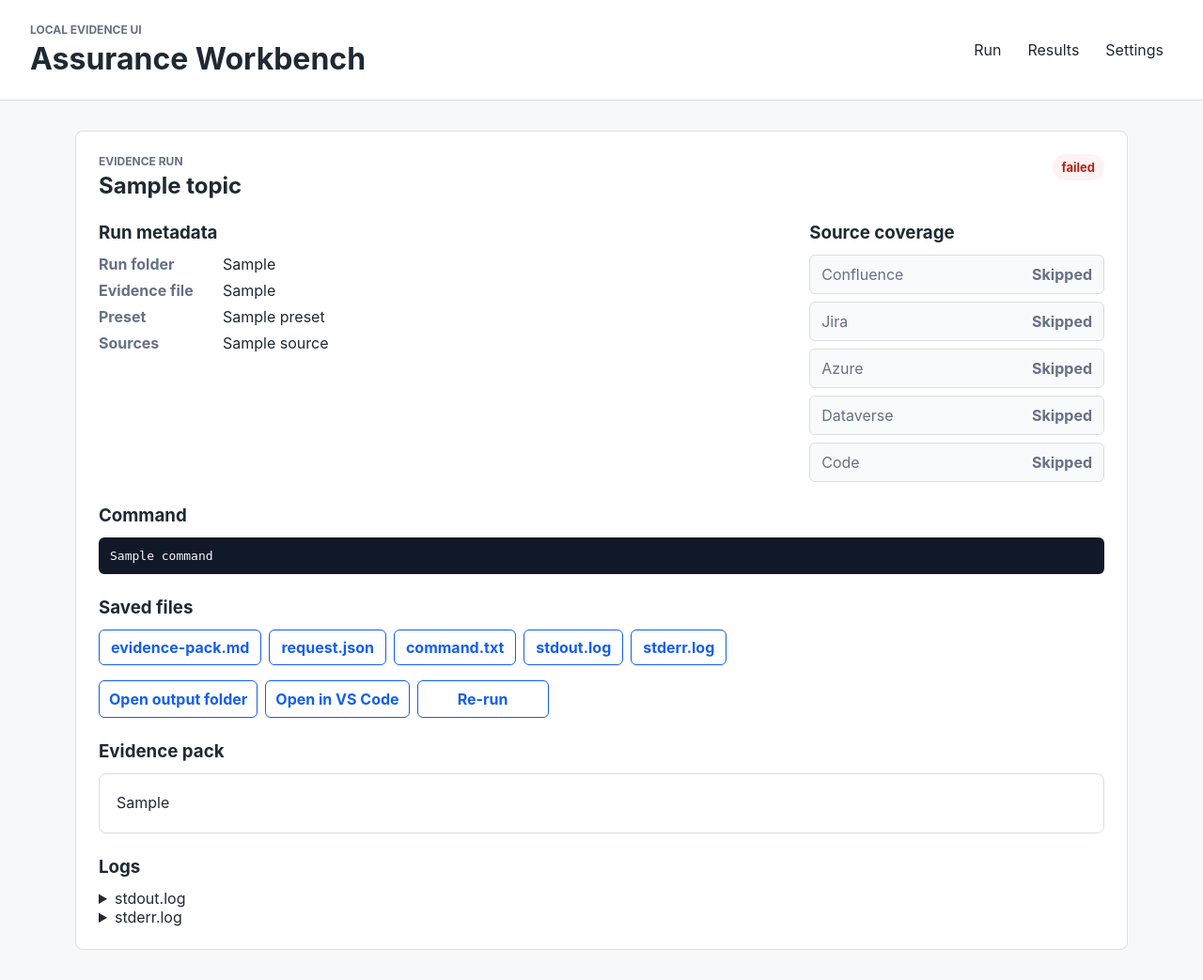
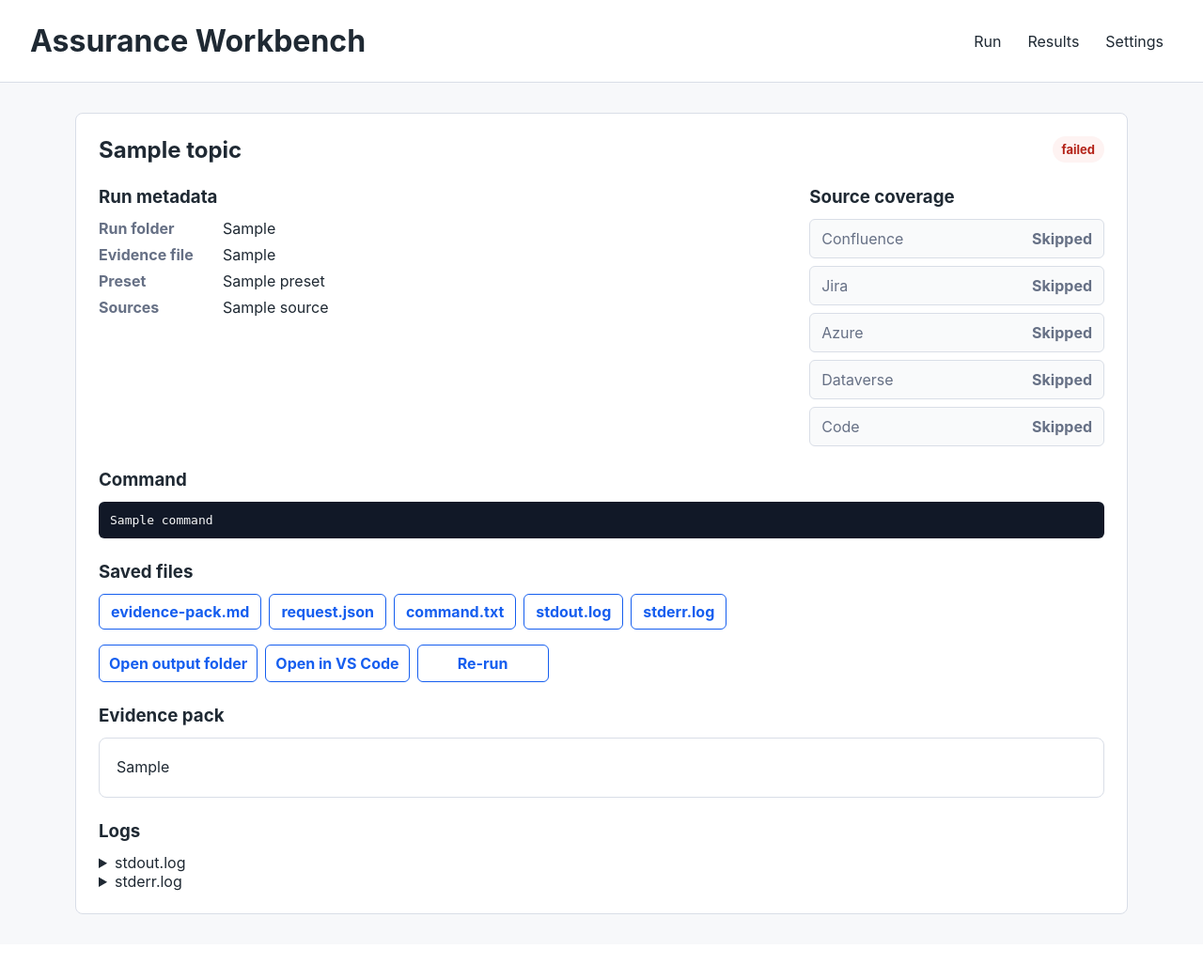
Before and after one commit to richlee-cgi/assurance-workbench-ui, a FastAPI app: template app/templates/run_detail.html in a window 1280 px wide. Shown: the whole page at 94% size. After the commit the page ends 973 px from the top, so only its background shows below. Run offline with FastAPI, Linux system fonts and the light colour scheme; the template is opened without the code that fills it: most values are stand-ins (such as "Sample title", 1, 10 or a date in 2020).

Commit message:
Remove maturity labels from UI

```diff
--- a/app/templates/base.html
+++ b/app/templates/base.html
@@ -10,7 +10,6 @@
   <body>
     <header class="site-header">
       <div>
-        <p class="eyebrow">Local evidence UI</p>
         <h1>Assurance Workbench</h1>
       </div>
       <nav aria-label="Primary">
--- a/app/templates/home.html
+++ b/app/templates/home.html
@@ -4,7 +4,6 @@
 <section class="panel">
   <div class="section-header">
     <div>
-      <p class="eyebrow">Phase 3</p>
       <h2>Evidence pack runner</h2>
     </div>
     <span class="status-pill">Preview</span>
--- a/app/templates/run_detail.html
+++ b/app/templates/run_detail.html
@@ -5,7 +5,6 @@
 <section class="panel">
   <div class="section-header">
     <div>
-      <p class="eyebrow">Evidence run</p>
       <h2>{{ detail.summary.topic or detail.summary.preset or detail.summary.id }}</h2>
     </div>
     <span class="status-pill {{ 'success-pill' if detail.summary.exit_code == 0 else 'error-pill' if detail.summary.exit_code else '' }}">
@@ -114,7 +113,6 @@
 <section class="panel">
   <div class="section-header">
     <div>
-      <p class="eyebrow">Missing run</p>
       <h2>Result not found</h2>
     </div>
   </div>
--- a/app/templates/runs.html
+++ b/app/templates/runs.html
@@ -4,7 +4,6 @@
 <section class="panel">
   <div class="section-header">
     <div>
-      <p class="eyebrow">Phase 5</p>
       <h2>Evidence results</h2>
     </div>
     <span class="status-pill">{{ runs | length }} of {{ total_runs }} runs</span>
--- a/app/templates/settings.html
+++ b/app/templates/settings.html
@@ -4,7 +4,6 @@
 <section class="panel">
   <div class="section-header">
     <div>
-      <p class="eyebrow">Local only</p>
       <h2>Settings</h2>
     </div>
     <span class="status-pill">Local file</span>
```
